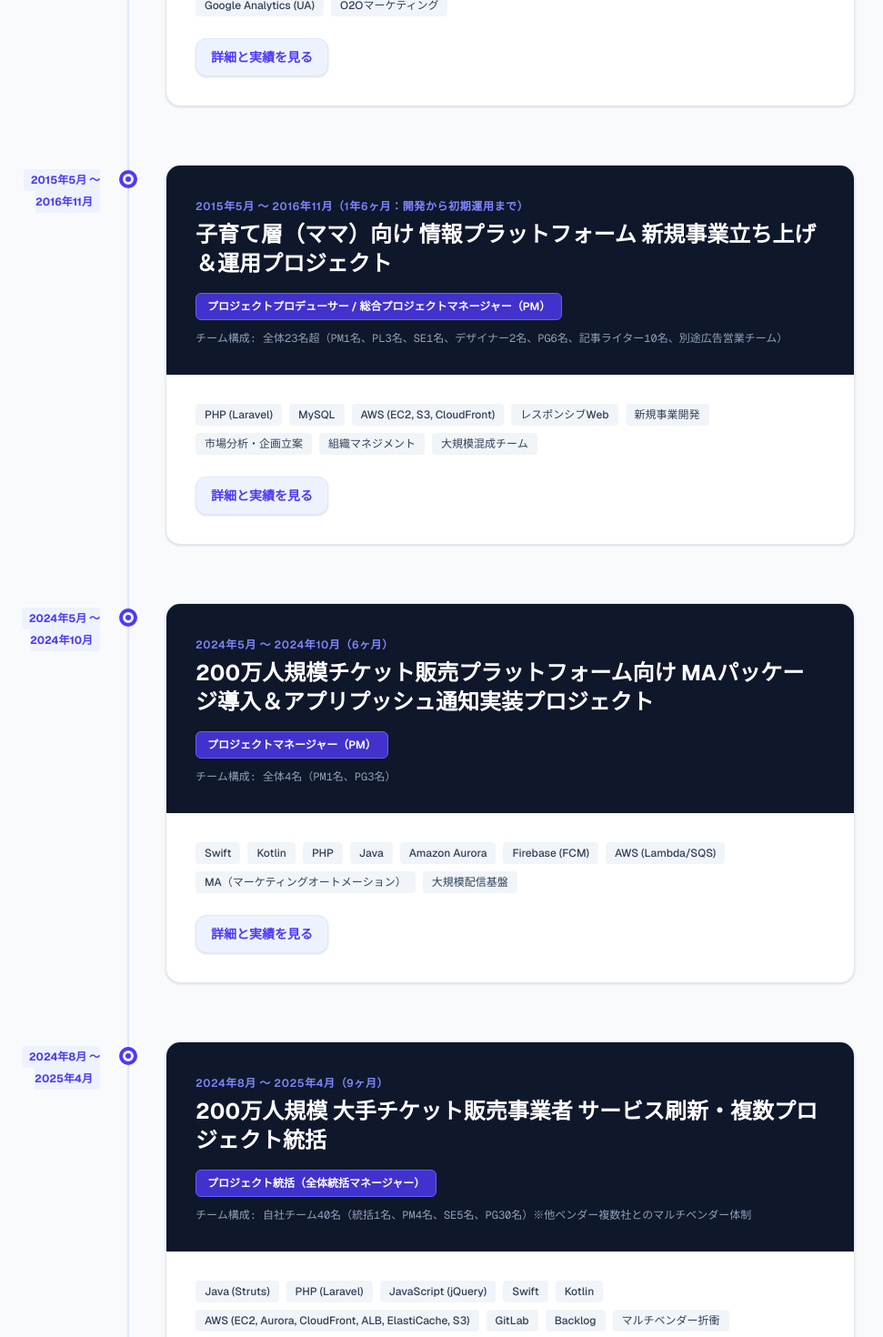
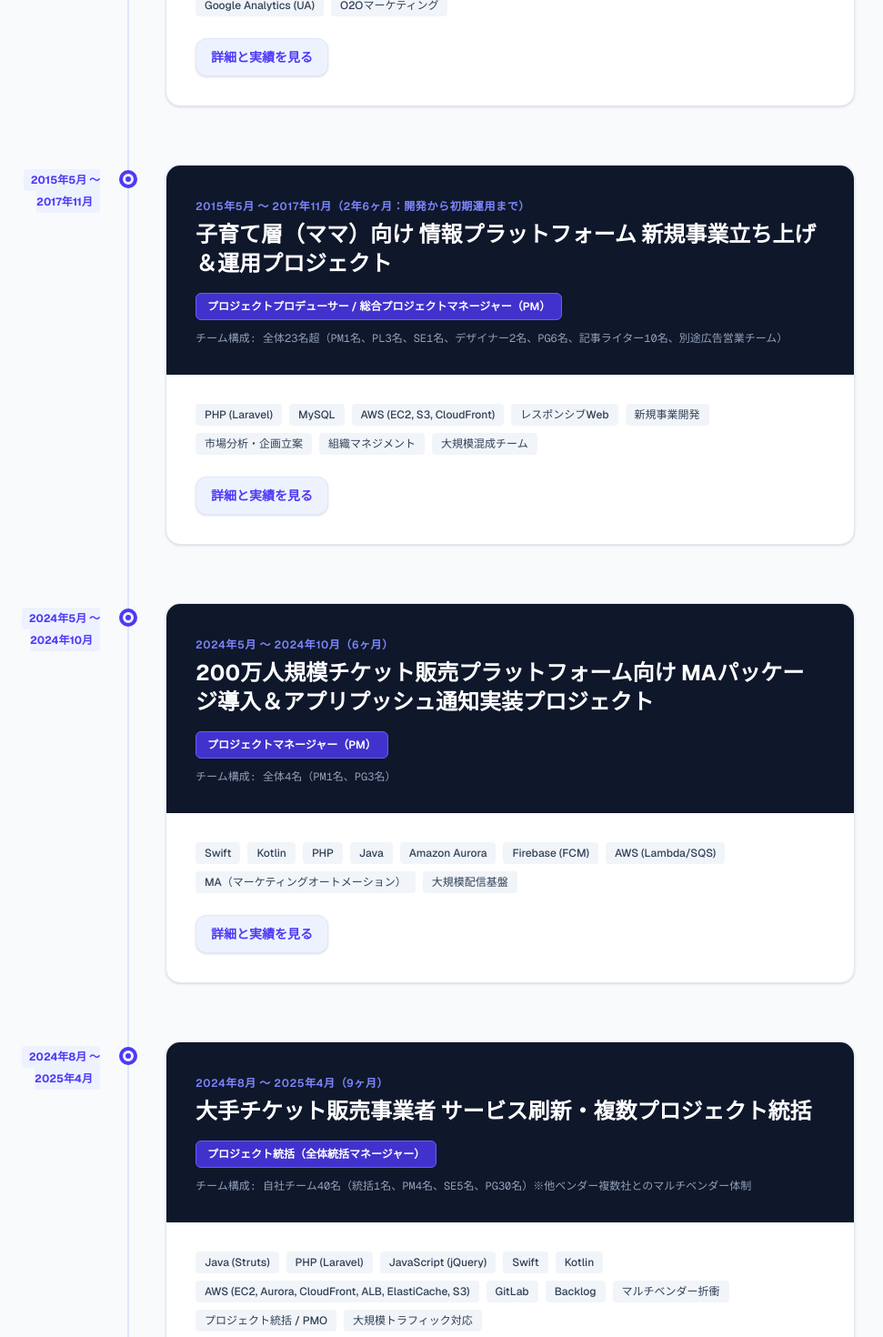
Before and after one commit to Namikey/my-portfolio, a Next.js app: page / in a window 1280 px wide. Shown: the part 6392-7862 px from the top of the page at 91% size, without its empty margins (164-1135 px from the left). Built offline with nearby package versions, Linux system fonts and the light colour scheme.

Commit message:
開発期間修正

```diff
--- a/portfolio-data.ts
+++ b/portfolio-data.ts
@@ -297,7 +297,7 @@ export const projects: Project[] = [
   },
   {
     title: "子育て層（ママ）向け 情報プラットフォーム 新規事業立ち上げ＆運用プロジェクト",
-    period: "2015年5月 〜 2016年11月（1年6ヶ月：開発から初期運用まで）",
+    period: "2015年5月 〜 2017年11月（2年6ヶ月：開発から初期運用まで）",
     role: "プロジェクトプロデューサー / 総合プロジェクトマネージャー（PM）",
     team: "全体23名超（PM1名、PL3名、SE1名、デザイナー2名、PG6名、記事ライター10名、別途広告営業チーム）",
     tags: ["PHP (Laravel)", "MySQL", "AWS (EC2, S3, CloudFront)", "レスポンシブWeb", "新規事業開発", "市場分析・企画立案", "組織マネジメント", "大規模混成チーム"],
@@ -334,7 +334,7 @@ export const projects: Project[] = [
     ]
   },
   {
-    title: "200万人規模 大手チケット販売事業者 サービス刷新・複数プロジェクト統括",
+    title: "大手チケット販売事業者 サービス刷新・複数プロジェクト統括",
     period: "2024年8月 〜 2025年4月（9ヶ月）",
     role: "プロジェクト統括（全体統括マネージャー）",
     team: "自社チーム40名（統括1名、PM4名、SE5名、PG30名）※他ベンダー複数社とのマルチベンダー体制",
```
